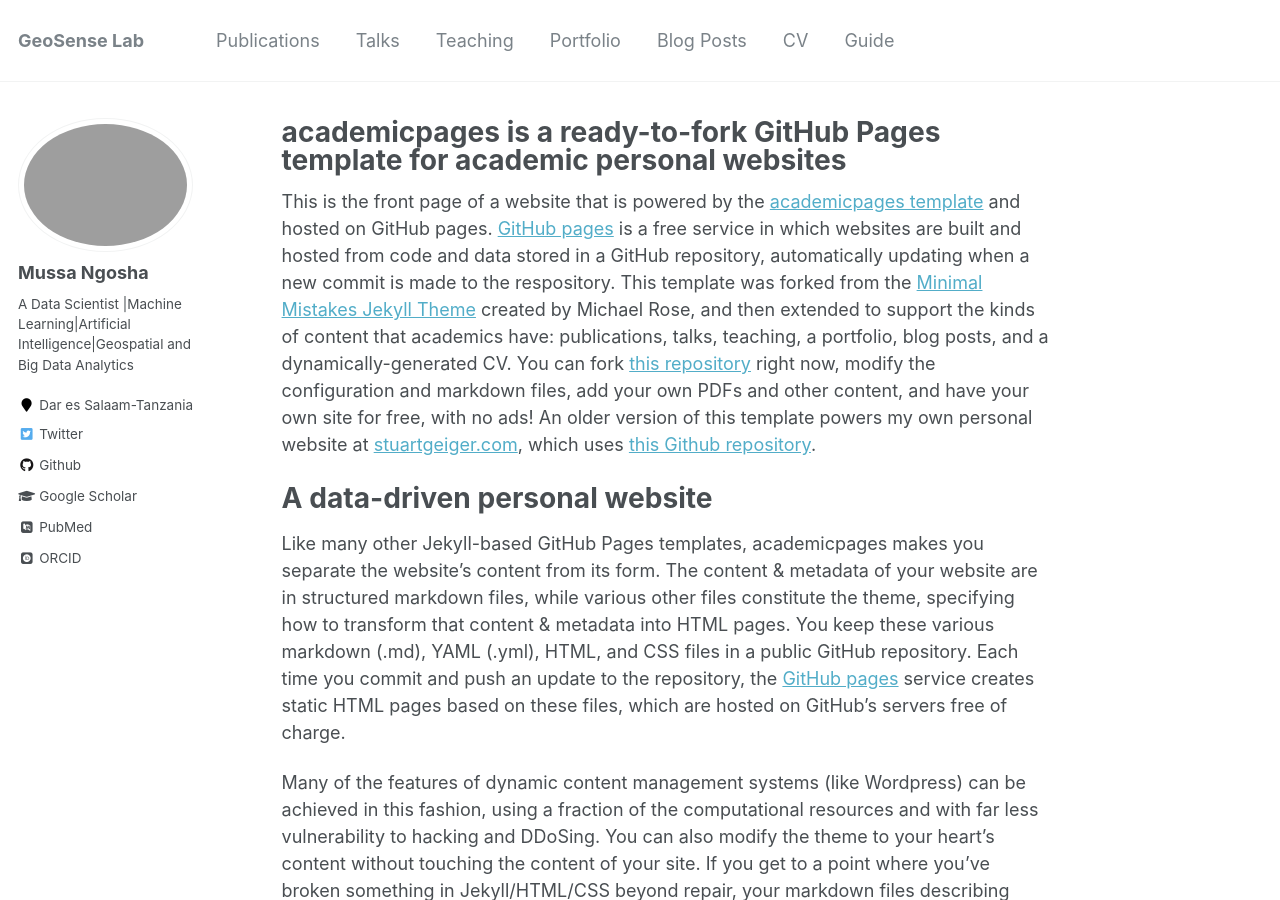
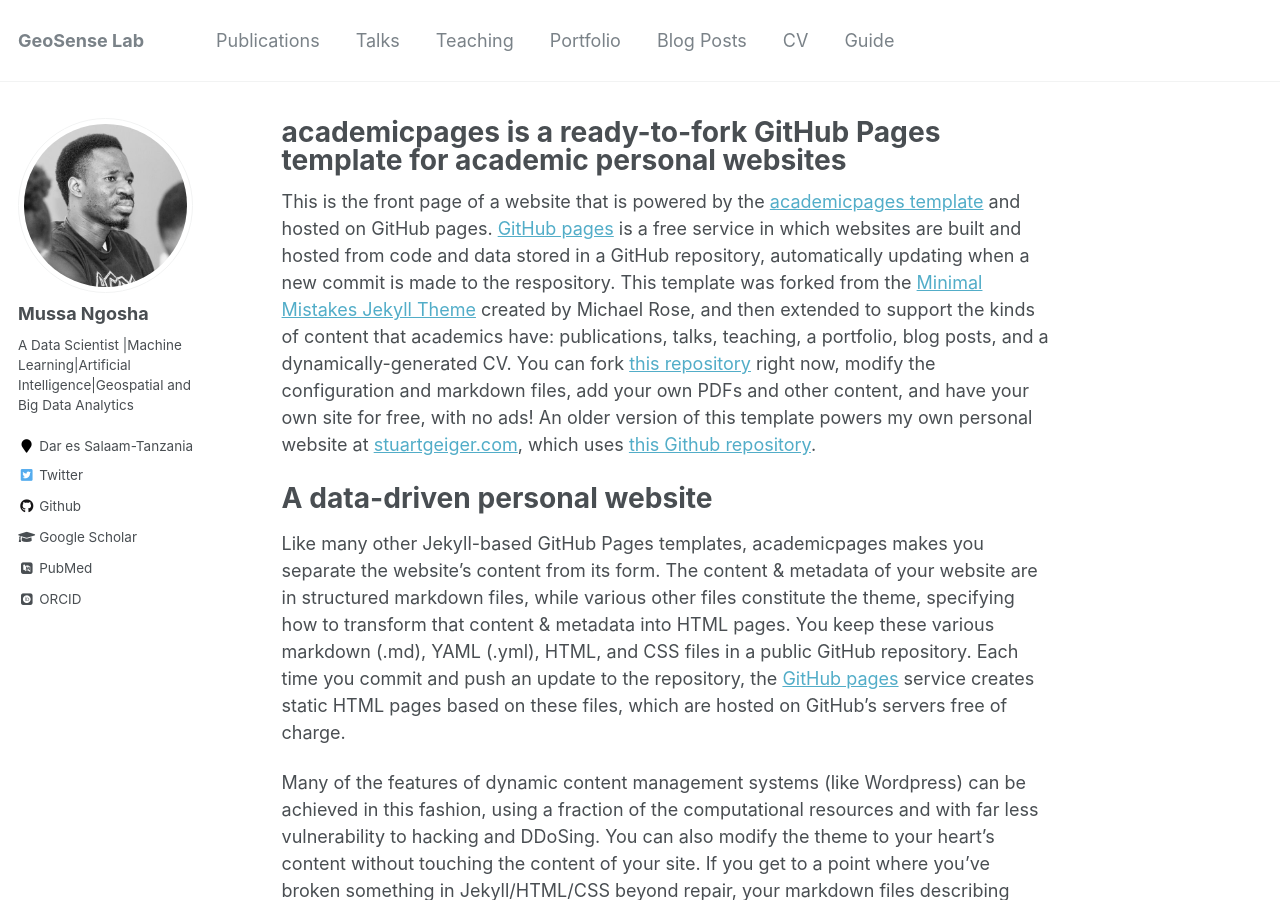
Before and after one commit to NgoshaJr/ngoshajr.github.io, a Jekyll site: the page built from _pages/about.md, in a window 1280 px wide and 900 px high. Built offline with Jekyll 4.4.1, drawn with Linux system fonts in a browser that asks for light colours; some web fonts are replaced.

Commit message:
Update _config.yml
Updated

```diff
--- a/_config.yml
+++ b/_config.yml
@@ -81,7 +81,7 @@ analytics:
 # Site Author
 author:
   name             : "Mussa Ngosha"
-  avatar           : "ngosha2.png"
+  avatar           : "ngosha2.jpg"
   bio              : "A Data Scientist |Machine Learning|Artificial Intelligence|Geospatial and Big Data Analytics"
   location         : "Dar es Salaam-Tanzania"
   employer         :
```
